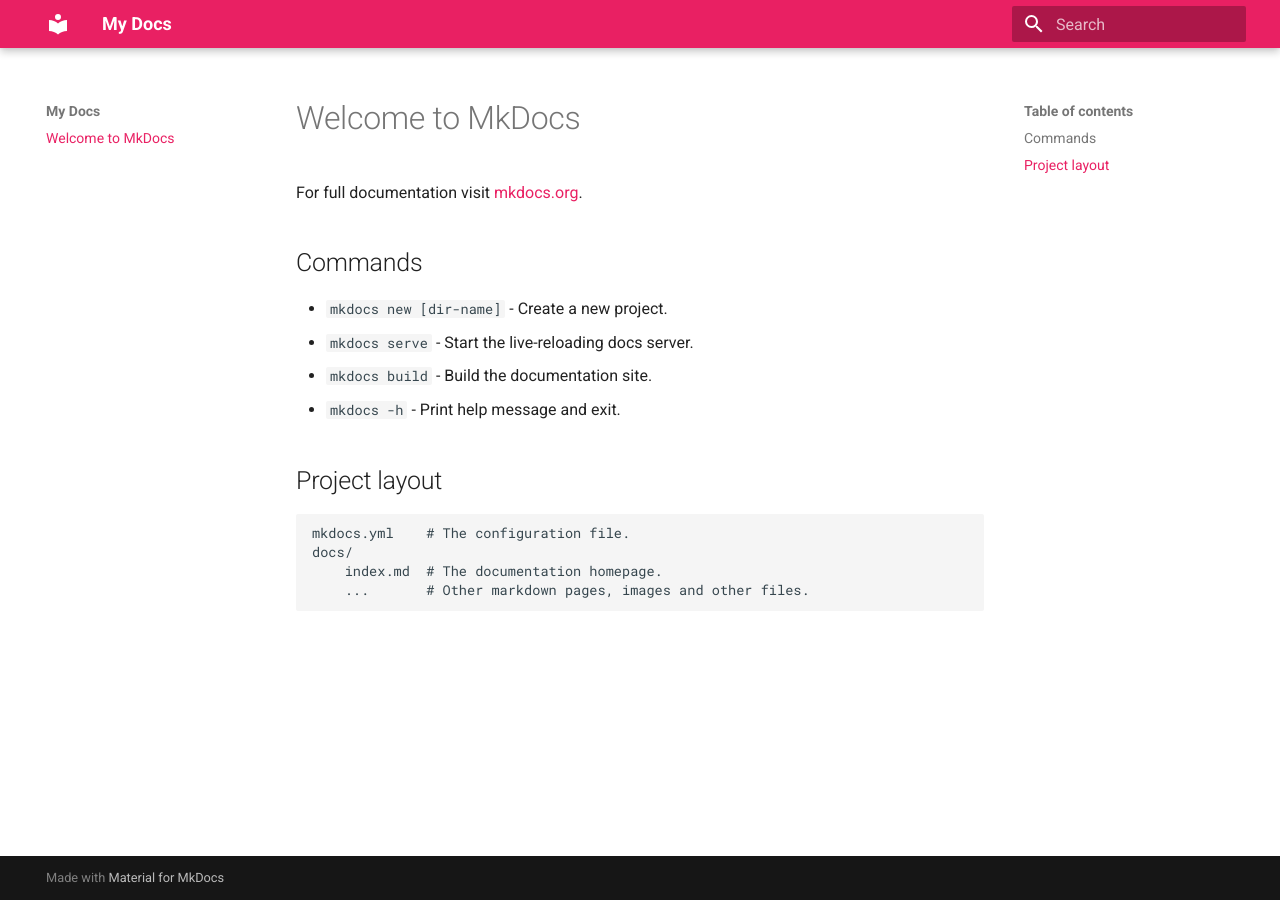
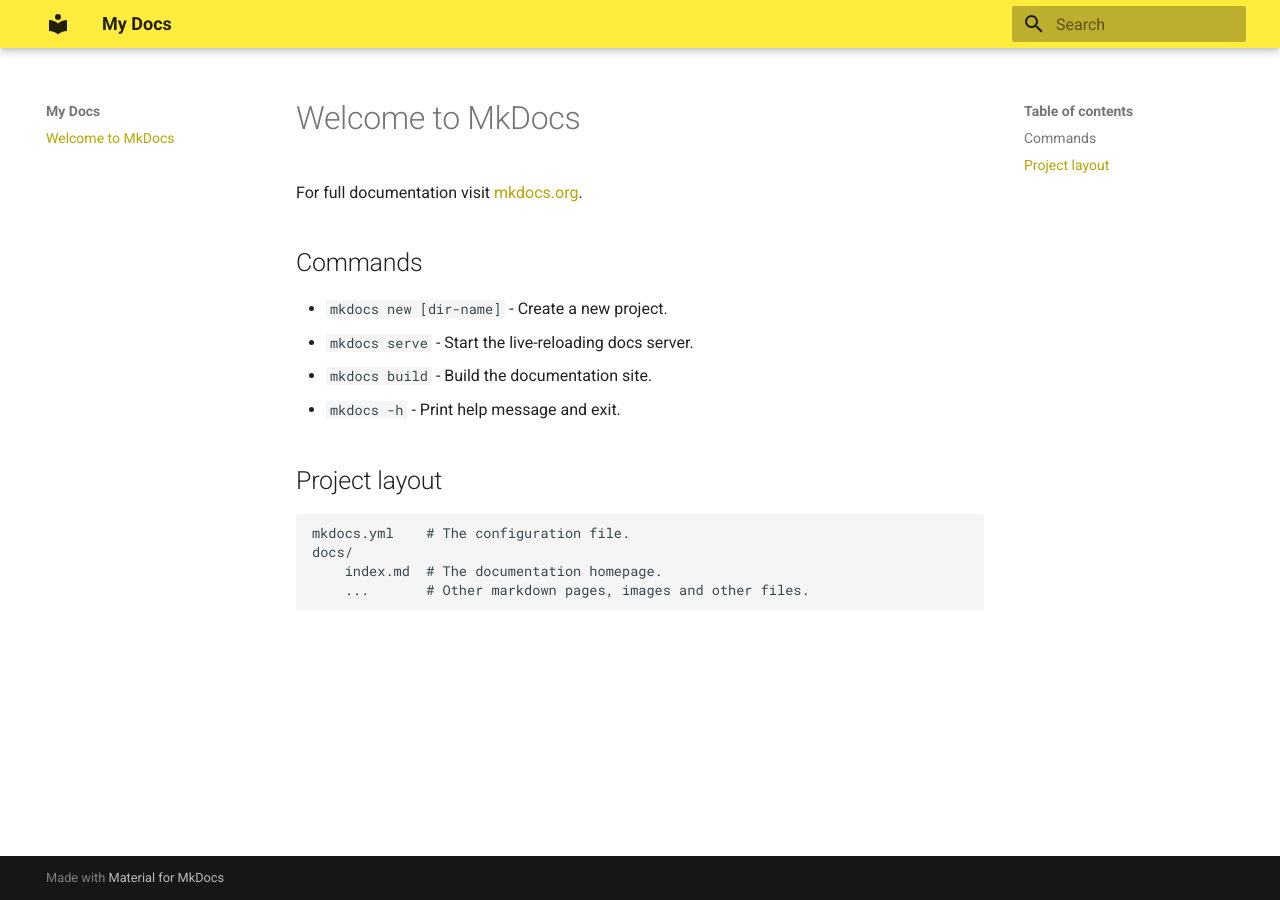
Before and after one commit to ysy717324540/mkdocsRep, an MkDocs documentation site: the page built from docs/index.md, in a window 1280 px wide. Built offline with MkDocs 1.6.1 and Material for MkDocs 9.7.7, drawn with Linux system fonts in a browser that asks for light colours.

Commit message:
change color

```diff
--- a/mkdocs.yml
+++ b/mkdocs.yml
@@ -2,4 +2,4 @@
 theme:
   name: material
   palette:
-    primary: pink
+    primary: yellow
```
